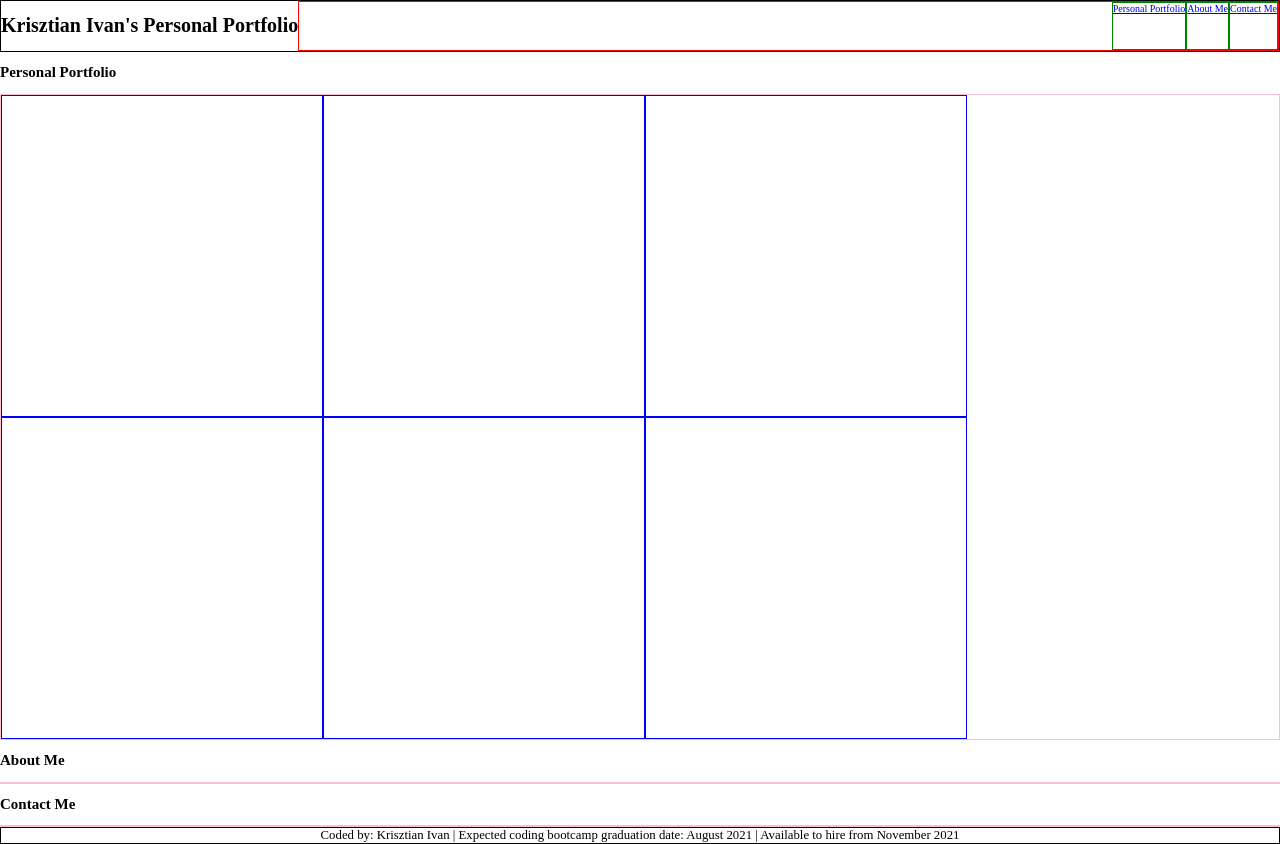
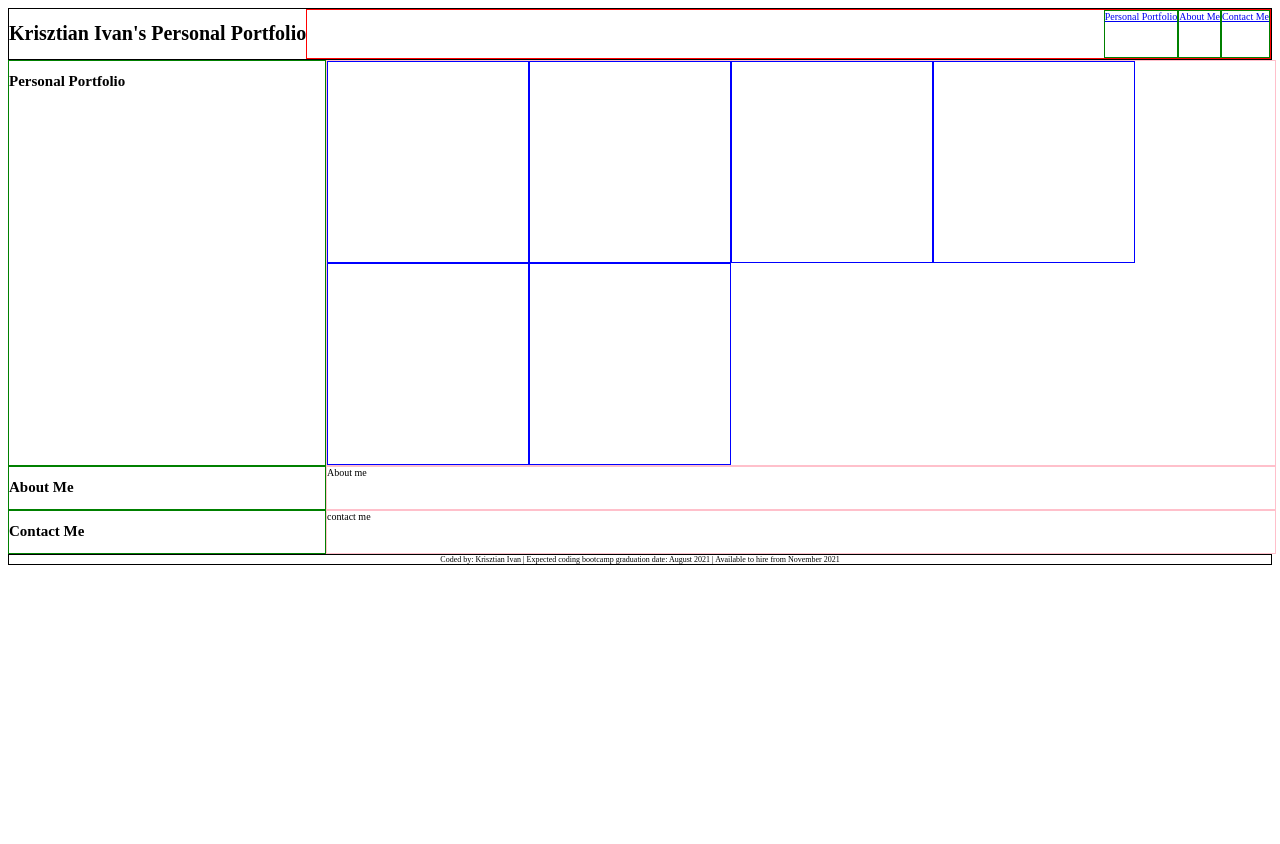
Before and after one commit to ivnkris/personal-portfolio, a plain HTML site: page index.html in a window 1280 px wide. After the commit the page ends 800 px from the top, so only its background shows below. Drawn offline with Linux system fonts and the light colour scheme.

Commit message:
rearranged layout into two coloumns

```diff
--- a/assets/style.css
+++ b/assets/style.css
@@ -1,6 +1,6 @@
-body {
+html {
+  font-size: 10px;
   margin: 0;
-  font-size: 10px;
 }
 
 header {
@@ -21,24 +21,24 @@ nav a {
 
 main {
   display: flex;
-  flex-direction: column;
+  flex-wrap: wrap;
+}
+
+.element-container {
+  display: flex;
+  flex: 1 0 100%;
 }
 
 .heading--container {
+  flex: 1 0 25%;
+  border: 1px solid green;
 }
 
 /* main content section containers */
 .portfolio--container {
+  flex: 1 0 75%;
   display: flex;
   flex-wrap: wrap;
-  border: 1px solid pink;
-}
-
-.about-me--container {
-  border: 1px solid pink;
-}
-
-.contact-me--container {
   border: 1px solid pink;
 }
 
@@ -48,6 +48,16 @@ main {
   border: 1px solid blue;
 }
 
+.about-me--container {
+  flex: 1 0 75%;
+  border: 1px solid pink;
+}
+
+.contact-me--container {
+  flex: 1 0 75%;
+  border: 1px solid pink;
+}
+
 /* footer content container */
 .footer--content {
   text-align: center;
--- a/index.html
+++ b/index.html
@@ -20,6 +20,7 @@
 
     <!-- main content area with flex-items -->
     <main>
+      <div class="element-container">
         <div class="heading--container">
           <h2 id="personal-portfolio">Personal Portfolio</h2>
         </div>
@@ -31,16 +32,21 @@
           <div class="portfolio--item"></div>
           <div class="portfolio--item"></div>
         </section>
+      </div>
 
-      <div class="heading--contaner">
+      <div class="element-container">
+        <div class="heading--container">
           <h2 id="about-me">About Me</h2>
         </div>
-      <section class="about-me--container"></section>
+        <section class="about-me--container">About me</section>
+      </div>
 
+      <div class="element-container">
         <div class="heading--container">
           <h2 id="contact-me">Contact Me</h2>
         </div>
-      <section class="contact-me--container"></section>
+        <section class="contact-me--container">contact me</section>
+      </div>
     </main>
 
     <!-- footer element -->
```
Lines whose indentation alone changed are shown as unchanged.
